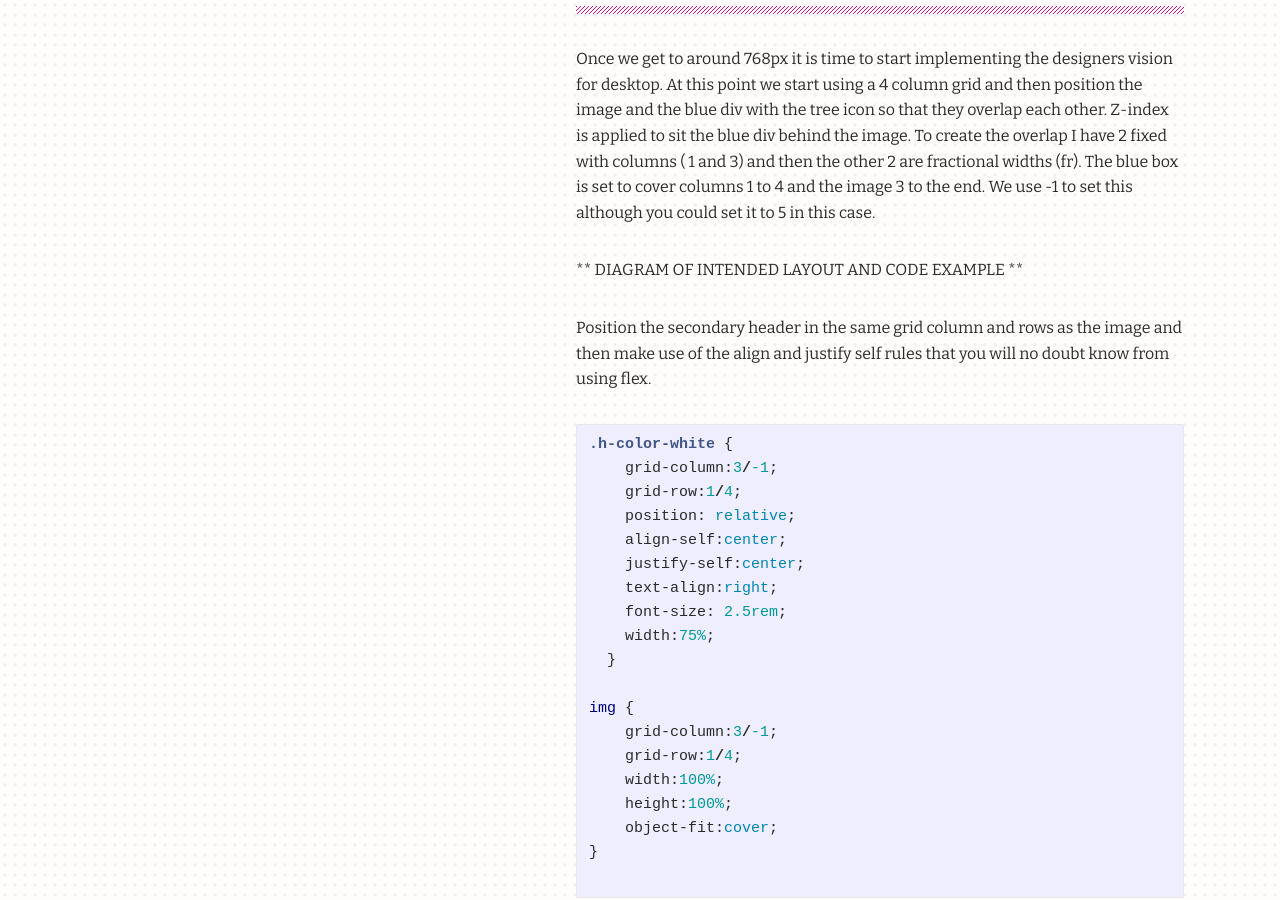
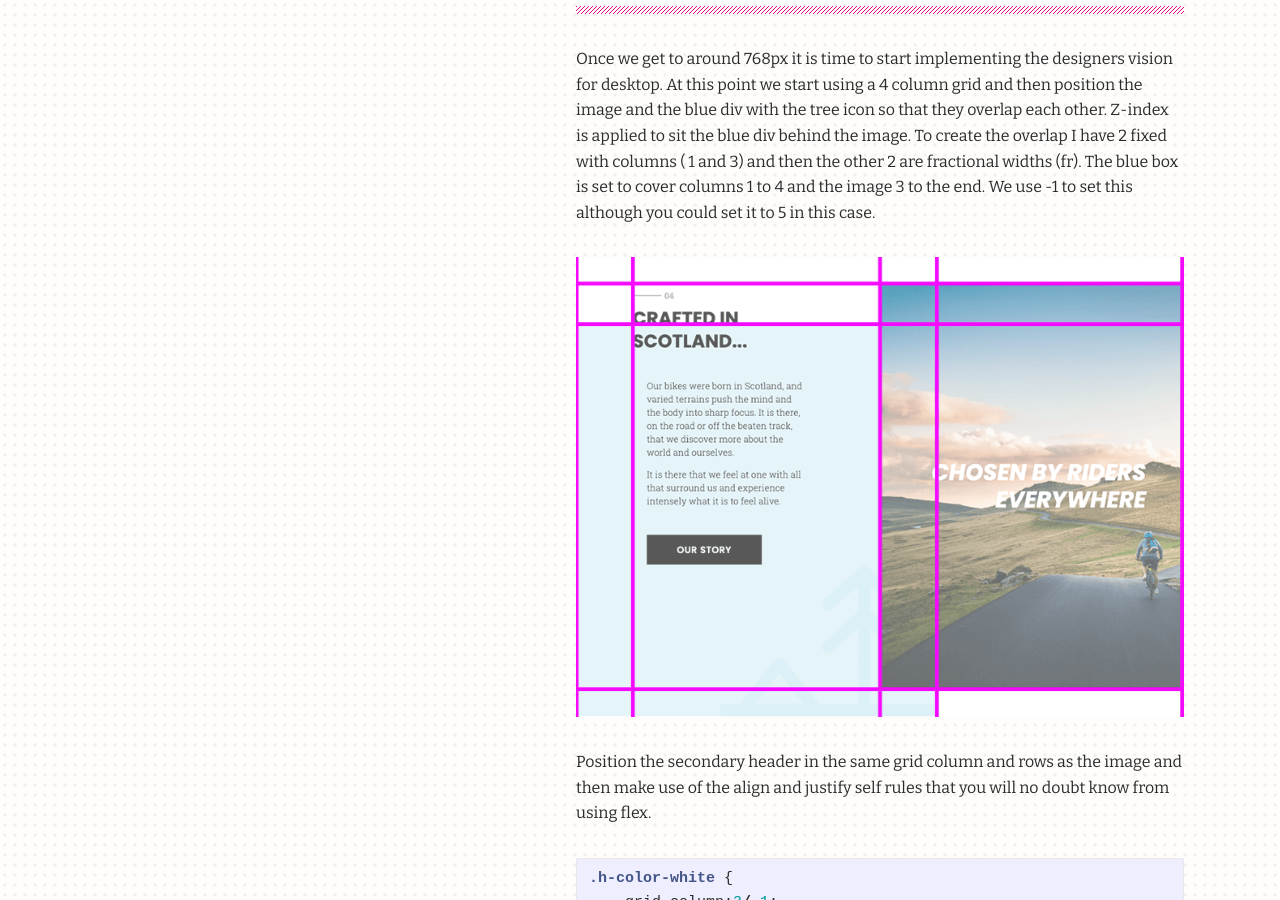
Before and after one commit to maxray/maxray.github.io, a Jekyll site: the page built from blog.html, in a window 1280 px wide and 900 px high, scrolled down 6060 px. Built offline with Jekyll 4.4.1, drawn with Linux system fonts in a browser that asks for light colours.

Commit message:
Updated Creating More Complex Layouts Using Css Grid

```diff
--- a/_posts/2019-11-21-creating-more-complex-layouts-using-css-grid.markdown
+++ b/_posts/2019-11-21-creating-more-complex-layouts-using-css-grid.markdown
@@ -137,7 +137,7 @@ IMAGE HERE
 
 Once we get to around 768px it is time to start implementing the designers vision for desktop. At this point we start using a 4 column grid and then position the image and the blue div with the tree icon so that they overlap each other. Z-index is applied to sit the blue div behind the image. To create the overlap I have 2 fixed with columns ( 1 and 3) and then the other 2 are fractional widths (fr). The blue box is set to cover columns 1 to 4 and the image 3 to the end. We use -1 to set this although you could set it to 5 in this case.
 
-** DIAGRAM OF INTENDED LAYOUT AND CODE EXAMPLE **
+![The intended grid layout for desktop view](/uploads/css-grid-layouts-desktop.png "The intended grid layout for desktop view")
 
 Position the secondary header in the same grid column and rows as the image and then make use of the align and justify self  rules that you will no doubt know from using flex.
 
```
